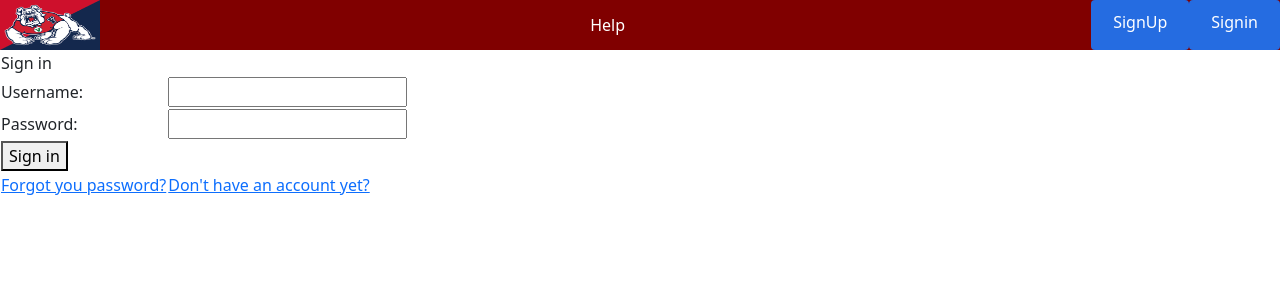
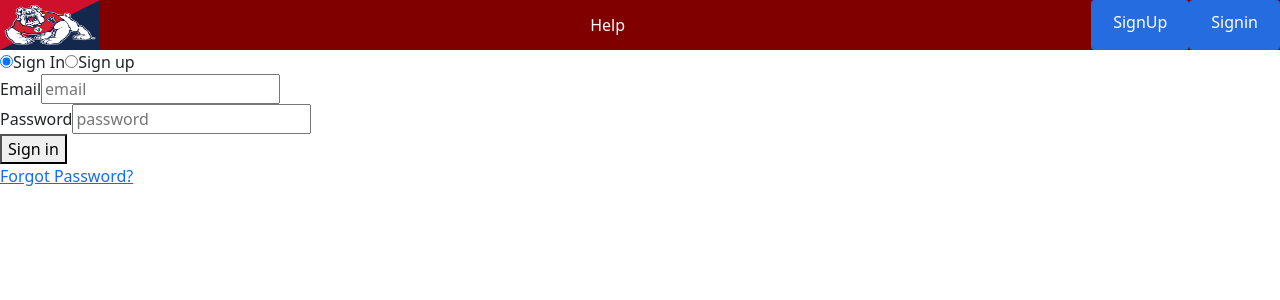
Before and after one commit to FS-CSCI150-F21/FS-CSCI150-F21-Team8, a React (Create React App) app in the folder client/: page /login in a window 1280 px wide. Shown: the top 300 px of the page. Built offline with nearby package versions, Linux system fonts and the light colour scheme.

Commit message:
added login and logout functionality

```diff
--- a/client/src/pages/login.js
+++ b/client/src/pages/login.js
@@ -1,37 +1,95 @@
-import React from 'react'
+import React, { Component, useState, useEffect } from 'react'
 import axios from 'axios'
 
 const Signin = () => {
-	{/*adding new code */ }
+	const [email, setEmail] = useState("");
+	const [password, setPassword] = useState("");
+	const [user, setUser] = useState();
 
-	{/*new code */}
+	useEffect(() => {
+		const loggedInUser = localStorage.getItem("user");
+		if (loggedInUser){
+			const foundUser = JSON.parse(loggedInUser);
+			setUser(foundUser);
+		}
+	}, []);
+
+	const handleLogout = () => {
+		setUser({});
+		setEmail("");
+		setPassword("");
+		localStorage.clear();
+	};
+	const handleSubmit = async e => {
+		e.preventDefault();
+		const user = { email, password };
+
+		document.getElementById("error").innerHTML = "";
+		axios.get('/user/login?email='+user.email+"&password="+user.password)
+				.then((response) => {
+					setUser(response.data);
+					if (response.data.message === "Passwords match") {localStorage.setItem("user", JSON.stringify(user))};
+				})
+				.catch(() => {
+					if (user.password === "" && user.email === ""){document.getElementById("error").innerHTML = "Must provide email. <br> Must provide password."}
+					else if (user.email === ""){document.getElementById("error").innerHTML = "Must provide email."}
+					else if (user.password === ""){document.getElementById("error").innerHTML = "Must provide password."}
+					else{document.getElementById("error").innerHTML = "The email or password is incorrect. Please try again."}
+				})
+	};
+
+	if (user){
+		//window.location = '/';
+		return (
+			<div>
+			{user.email} is logged in
+			<button onClick = {handleLogout}>logout</button>
+			</div>
+		);
+	}
 	return (
-		<div className="mainBody">
-			<div className="signUpBox">
-				<table>
-					<tr className="signIn">
-						<td colSpan="2">Sign in</td>
-					</tr>
-					<tr>
-						<td> Username: </td>
-						<td> <input type="text"></input></td>
-					</tr>
-					<tr className="inputs">
-						<td> Password: </td>
-						<td> <input type="password"></input></td>
-					</tr>
-					<tr>
-						<td colSpan="2"><button>Sign in</button></td>
-					</tr>
-					<tr className="link">
-						<td> <a href="">Forgot you password?</a> </td>
-						<td> <a href="">Don't have an account yet?</a> </td>
-					</tr>
-				</table>
-
-			</div>
-		</div>
-	)
-}
+				<div className="login-wrap">
+					<div className="login-html">
+						<input id="tab-1" type="radio" name="tab" className="sign-in" checked/>
+						<label for="tab-1" className="tab"> Sign In</label>
+						<input id="tab-2" type="radio" name="tab" className="sign-up"/><label for="tab-2" className="tab">Sign up</label>
+							<form className="login-form" onSubmit={(e) => handleSubmit(e)}>
+								<div className="sign-in-htm">
+									<div className="group">
+										<label for="email" className="label">Email</label>
+										<input
+										type="email"
+										placeholder="email"
+										onChange={(e) => setEmail(e.target.value)}
+										value={email}
+										id="email"
+										className="input"
+										/>
+									</div>
+									<div className="group">
+										<label for="pass" className="label">Password</label>
+										<input
+											type="password"
+											placeholder="password"
+											onChange={(e) => setPassword(e.target.value)}
+											value={password}
+											id="pass"
+											className="input"
+											/>
+									</div>
+									<div clasNames="group">
+										<button className="button">Sign in</button>
+									</div>
+									<div className="hr"></div>
+									<div className="foot-lnk">
+										<a href="#forgot"> Forgot Password?</a>
+									</div>
+								</div>
+							</form>
+							<p id="error"></p>
+					</div>
+				</div>
+			);
+};
 
 export default Signin
```
